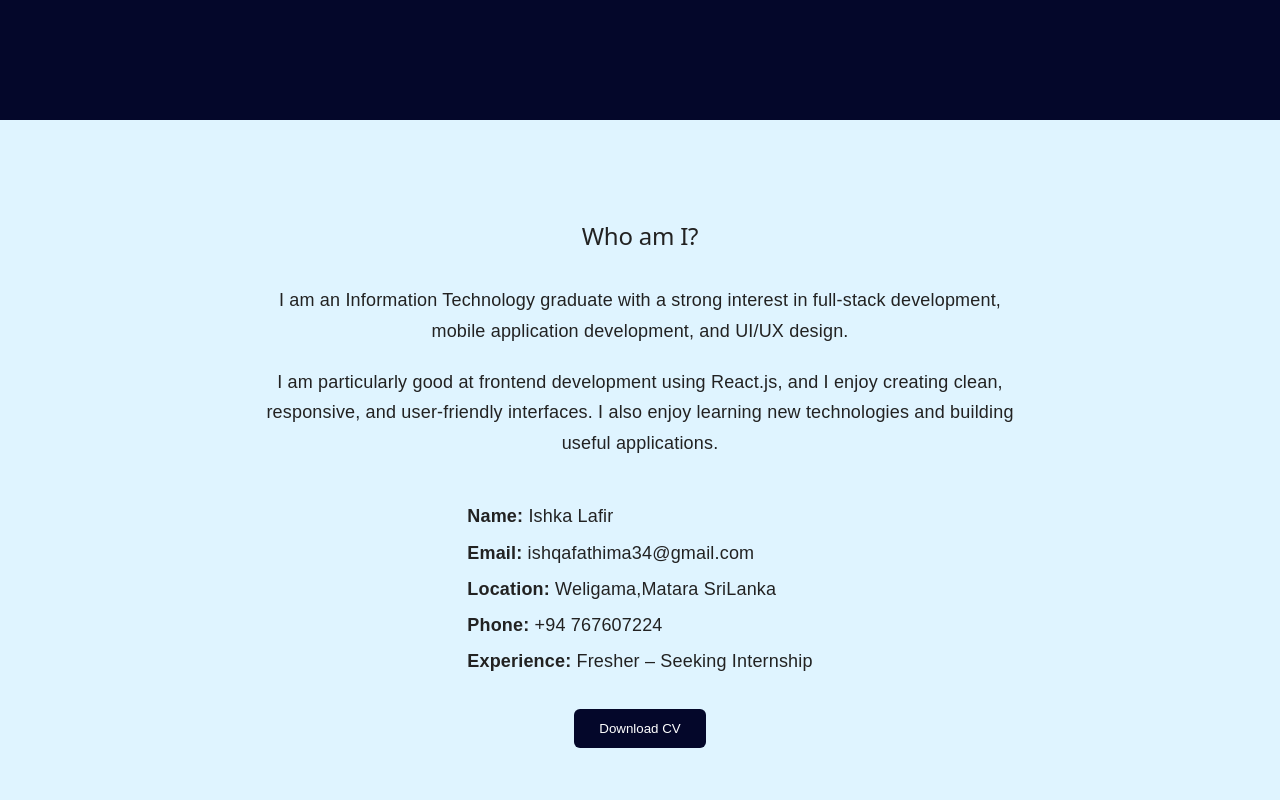
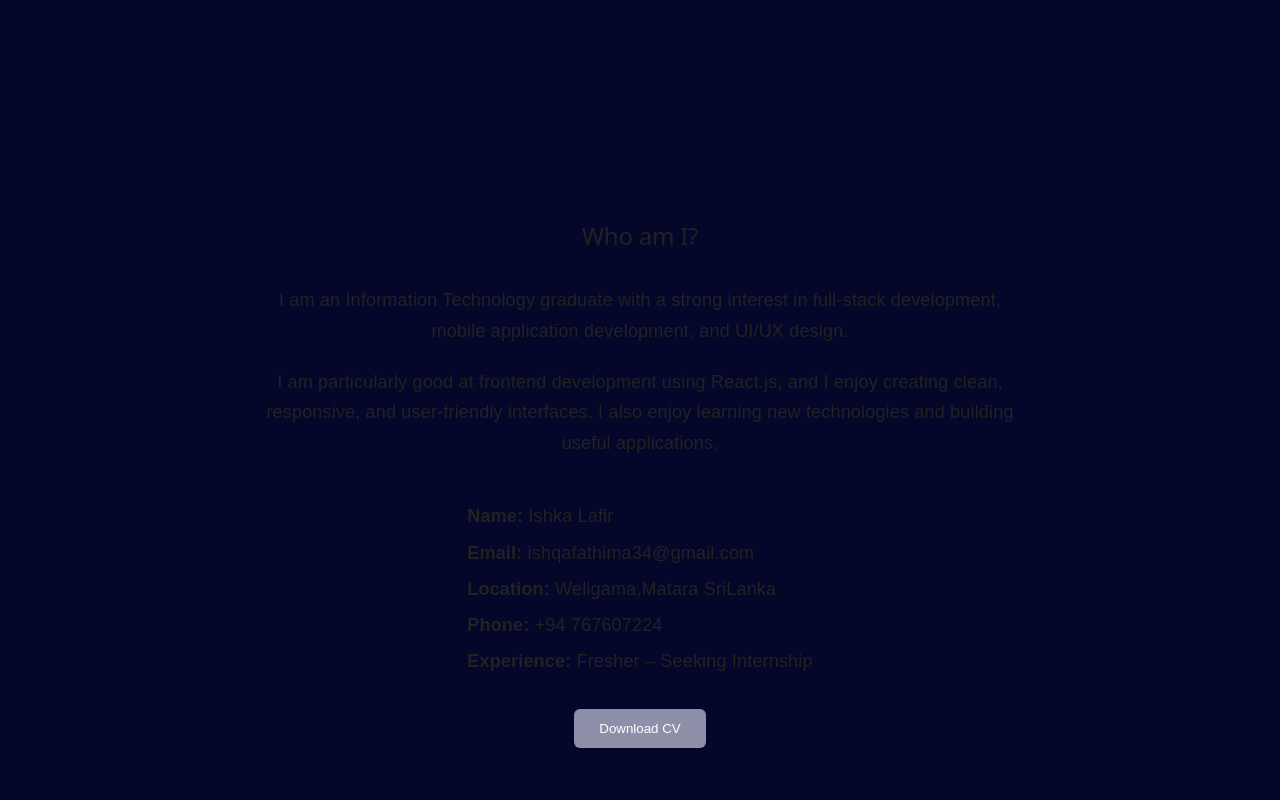
Before and after one commit to ishqafathima/My-Portfolio, a React (Vite) app: page / in a window 1280 px wide. Shown: the part 680-1480 px from the top of the page. Built offline with nearby package versions, Linux system fonts and the light colour scheme.

Commit message:
update portfolio

```diff
--- a/src/sections/About/About.css
+++ b/src/sections/About/About.css
@@ -7,6 +7,7 @@
   text-align: center;
   padding: 30px 20px 100px;
   box-sizing: border-box;
+  background-color: #04072a;
 }
 
 .section-content h2 {
@@ -32,7 +33,7 @@
   margin-top: 25px;
   padding: 12px 25px;
   cursor: pointer;
-  background-color: #04072a !important;
+  background-color:  #8e90a9 !important;
   color: white !important;
   border: none;
   border-radius: 6px;
```
